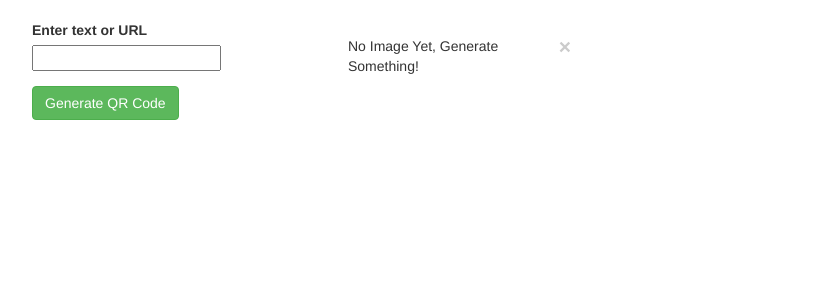
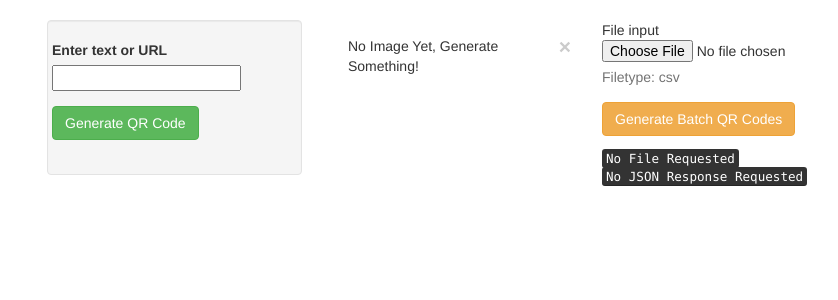
Before and after one commit to mohapsat/qrcoder, a Flask app: page /index in a window 1280 px wide. Shown: the part 52-352 px from the top of the page, without its empty margins (38-876 px from the left). Run offline with Flask 2, Linux system fonts and the light colour scheme; some libraries are stand-ins or nearby versions.

Commit message:
qr batch form not working

```diff
--- a/application/form.py
+++ b/application/form.py
@@ -5,3 +5,7 @@ from wtforms.validators import DataRequired
 
 class QRForm(FlaskForm):
     qrtext = StringField('Enter text or URL', validators=[DataRequired()])
+
+
+class QRBatchForm(FlaskForm):
+    qr_csvfileinput = StringField('File Input')
--- /dev/null
+++ b/application/qr_fileinput.csv
@@ -0,0 +1,2 @@
+HELLO,
+ZOOM
--- a/application/templates/base.html
+++ b/application/templates/base.html
@@ -43,11 +43,13 @@
 
         {% with messages = get_flashed_messages() %}
           {% if messages %}
-            <ul>
+            <!--<ul>-->
             {% for message in messages %}
-                <li>{{ message }} </li>
+                <ul class="list-group">
+                    <li class="list-group-item list-group-item-info">{{ message }}</li>
+                </ul>
             {% endfor %}
-            </ul>
+            <!--</ul>-->
           {% endif %}
         {% endwith %}
 
--- a/application/templates/index.html
+++ b/application/templates/index.html
@@ -4,6 +4,7 @@
 {% block content %}
 
 <div class="col-xs-3 col-sm-3 col-md-3 col-lg-3">
+    <div class="well">
         <div class="row">
     <!--form start-->
             <form action="" method="POST" role="form">
@@ -32,6 +33,7 @@
                 </div>
             </form>
         </div>
+    </div>
     <!--form end-->
 </div>
 
@@ -50,4 +52,31 @@
         </div>
     {% endif %}
 </div>
+<div class="col-xs-3 col-sm-3 col-md-3 col-lg-3">
+    <div class="row">
+        <form  action="" method="POST" role="form">
+            <div class="form-group">
+                    File input<input type="file" id="QRInputFile">
+                <p class="help-block">Filetype: csv </p>
+            </div>
+            <button type="submit" class="btn btn-warning">Generate Batch QR Codes</button>
+        </form>
+    </div>
+    <div class="row">
+        {% if responseFile %}
+        <a href="{{responseFile}}">Download Here</a>
+        {% else %}
+        <kbd>No File Requested</kbd>
+        {% endif %}
+    </div>
+    <div class="row">
+        {% if qrBatchJsonResponse %}
+            bs3-<textarea name="qrBatchJsonResponse" id="id-qrBatchJsonResponse" cols="30" rows="10">{{qrBatchJsonResponse}}</textarea>
+        {% else %}
+        <kbd>No JSON Response Requested</kbd>
+        {% endif %}
+    </div>
+</div>
+
+
 {% endblock %}}
--- a/application/views.py
+++ b/application/views.py
@@ -1,8 +1,8 @@
 from flask import render_template, flash, redirect, json
 from application import app
 # imports app variable from application package
-from .form import QRForm
-from qrcode_generator import generate_qrcode
+from .form import QRForm, QRBatchForm
+from qrcode_generator import generate_qrcode, generate_qrcode_batch_csv
 
 
 # @app.route('/')
@@ -10,6 +10,7 @@ from qrcode_generator import generate_qrcode
 def index():
 
     form = QRForm()
+    batchform = QRBatchForm()
 
     if form.validate_on_submit():
         responseURL = generate_qrcode(form.qrtext.data)
@@ -23,6 +24,22 @@ def index():
                                responseURL=responseURL
                                )
 
+    if batchform.validate_on_submit():
+        inputFile = 'qr_fileinput.csv'
+        app.logger.info(inputFile)
+        qrBatchJsonResponse = generate_qrcode_batch_csv(inputFile)
+        app.logger.info(qrBatchJsonResponse)
+        flash('You requested Batch QR codes for: "%s"' % inputFile)
+        # app.logger.info(form.qrtext.data)
+        # app.logger.info(responseURL)
+
+        # return redirect('/index')
+        return render_template('index.html',
+                               batchform=batchform,
+                               qrBatchJsonResponse=qrBatchJsonResponse
+                               )
+
     return render_template('index.html',
                            form=form
+                           # batchform=batchform
                            )
```
Also changed, not shown: application/qrcode_generator.py (+44 -0 lines), application/qrcode.png. Lines whose indentation alone changed are shown as unchanged.
